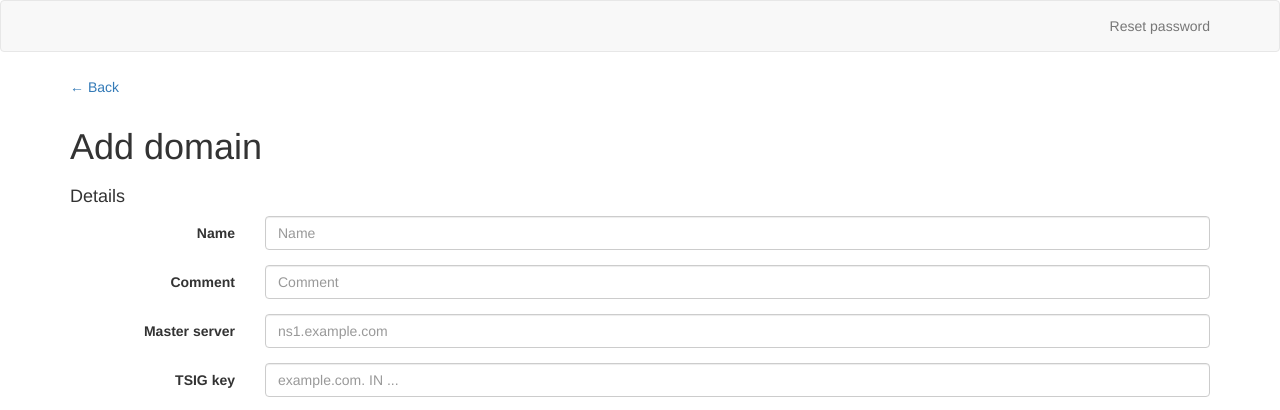
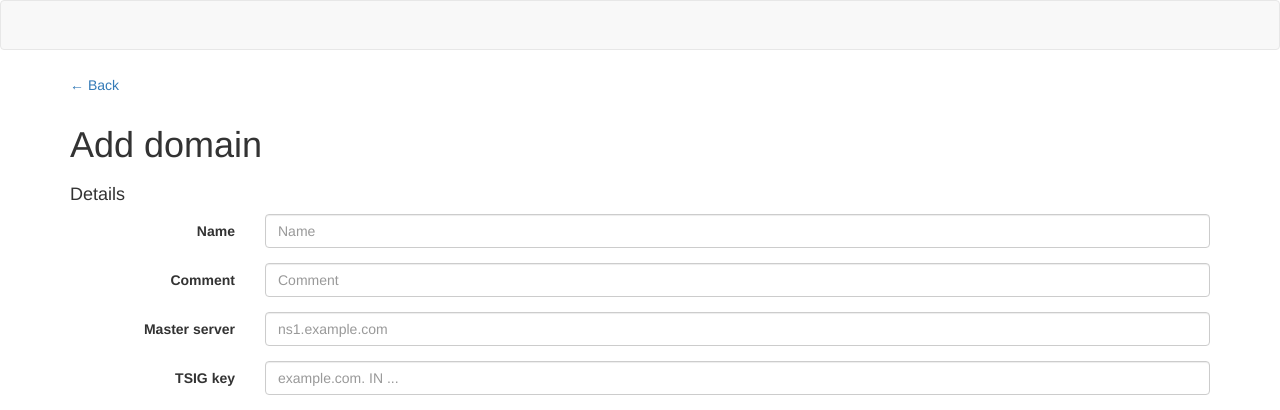
Before and after one commit to annttu/dns-manager, a Django app: template DNSManager/templates/manager/add_domain.html in a window 1280 px wide. Shown: the top 410 px of the page. Run offline with Django 3.2, Linux system fonts and the light colour scheme; the template is opened without the code that fills it, so the values that code supplies are empty; some libraries are stand-ins or nearby versions.

Commit message:
Update Django to 4.2

```diff
--- a/DNSManager/manager/models.py
+++ b/DNSManager/manager/models.py
@@ -1,7 +1,7 @@
 import socket
 from datetime import datetime
 from django.core.exceptions import ValidationError
-from django.utils.translation import ugettext_lazy as _
+from django.utils.translation import gettext_lazy as _
 from django.db import models
 from django.db.models import Q
 from django.contrib.auth.models import User, Group
--- a/DNSManager/manager/settings.py
+++ b/DNSManager/manager/settings.py
@@ -37,7 +37,7 @@ INSTALLED_APPS = (
     'django.contrib.messages',
     'django.contrib.staticfiles',
     'manager',
-    'password_reset',
+    # 'password_reset',
     'rest_framework',
 )
 
--- a/DNSManager/manager/urls.py
+++ b/DNSManager/manager/urls.py
@@ -15,7 +15,7 @@ urlpatterns = [
     re_path(r'^login/?$', manager.views.login_page, name='login'),
     re_path(r'^logout/?$', manager.views.login_page, name='logout'),
 
-    re_path(r'^user/password/?$', auth_views.PasswordChangeView, {'template_name': 'manager/user_password.html'}, name="change_password"),
+    re_path(r'^user/password/?$', auth_views.PasswordChangeView.as_view(), {'template_name': 'manager/user_password.html'}, name="change_password"),
     re_path(r'^user/password/changed/?$', manager.views.password_changed, name='password_change_done'),
 
     re_path(r'^domains/add/?$', manager.views.add_domain, name="add_domain"),
@@ -32,7 +32,7 @@ urlpatterns = [
     re_path(r'^dyndns/edit/(?P<id>[0-9]+)/secret$', manager.views.edit_dyndns_secret, name="edit_dyndns_secret"),
     re_path(r'^dyndns/add/(?P<name>[a-zA-Z0-9\.\-]+)$', manager.views.add_dyndns, name="add_dyndns"),
     re_path(r'^api/update/(?P<secret>[a-zA-Z0-9]+)$', manager.views.update, name="api_update"),
-    re_path(r'^user/reset_password/', include('password_reset.urls')),
+    # re_path(r'^user/reset_password/', include('password_reset.urls')),
     path('admin/', admin.site.urls),
 
 
--- a/DNSManager/templates/base.html
+++ b/DNSManager/templates/base.html
@@ -27,7 +27,7 @@
    <div class="collapse navbar-collapse" id="bs-example-navbar-collapse-1">
     <div class="container">
         <ul class="nav navbar-nav navbar-right">
-        <li><a href="{% url "password_reset_recover" %}">Reset password</a></li>
+        <!-- <li><a href="#">Reset password</a></li> -->
       </ul>
      </div>
     </div>
```
Also changed, not shown: requirements.txt (+7 -6 lines).
